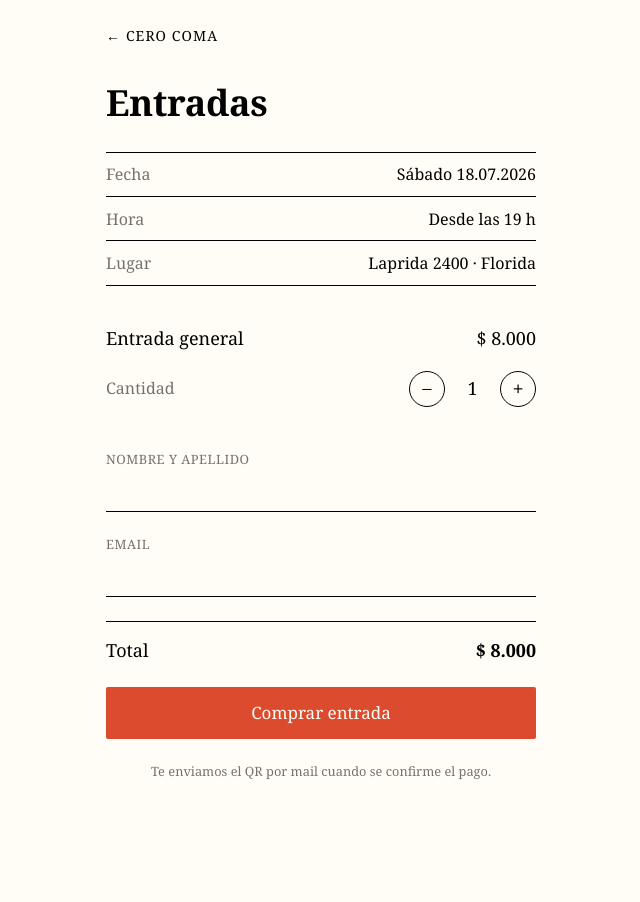
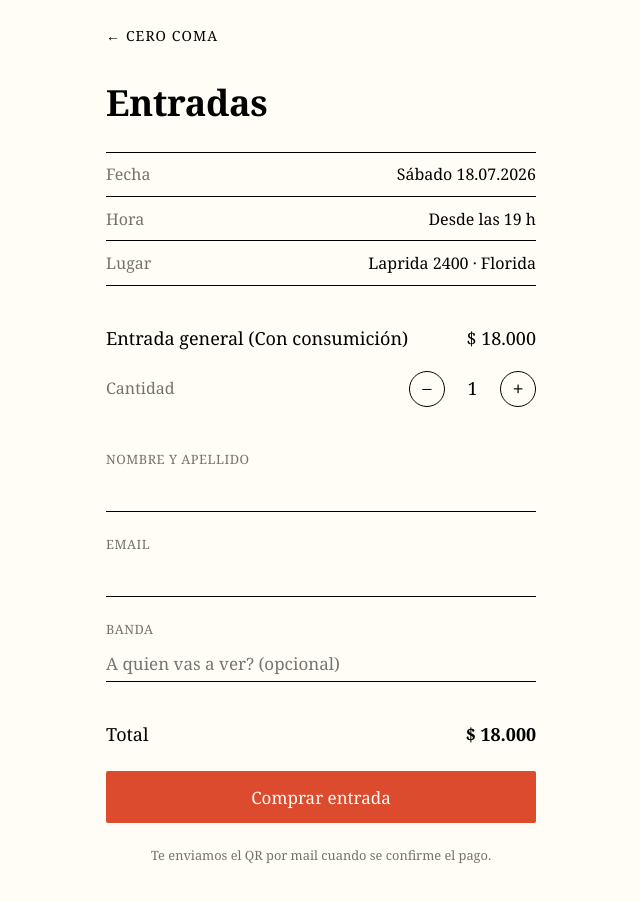
Before and after one commit to NevadoSantiago/CeroComa-Front, a React (Vite) app: page /entradas in a window 1280 px wide. Shown: the top 902 px of the page, without its empty margins (319-959 px from the left). Before the commit the page ends 845 px from the top, so only its background shows below. Built offline with nearby package versions, Linux system fonts and the light colour scheme; no server answers; a web font is replaced by a local one.

Commit message:
feat: campo banda opcional y precio 18000 con consumicion en entradas

```diff
--- a/src/api/orders.ts
+++ b/src/api/orders.ts
@@ -4,6 +4,7 @@ export interface CreateOrderPayload {
   buyerName: string;
   buyerEmail: string;
   quantity: number;
+  preferredBand?: string;
 }
 
 export interface CreateOrderResponse {
--- a/src/pages/EntradasPage/EntradasPage.module.css
+++ b/src/pages/EntradasPage/EntradasPage.module.css
@@ -128,7 +128,6 @@
   align-items: baseline;
   justify-content: space-between;
   padding-top: 1rem;
-  border-top: 1px solid var(--color-rule);
   font-size: 1.125rem;
 }
 .totalValue {
--- a/src/pages/EntradasPage/EntradasPage.tsx
+++ b/src/pages/EntradasPage/EntradasPage.tsx
@@ -9,8 +9,7 @@ const EVENT = {
   place: "Laprida 2400 · Florida",
 };
 
-// PLACEHOLDER: precio real a confirmar con el cliente.
-const TICKET = { label: "Entrada general", price: 8000 };
+const TICKET = { label: "Entrada general (Con consumición)", price: 18000 };
 const MAX_QTY = 10;
 
 const ars = new Intl.NumberFormat("es-AR", {
@@ -23,6 +22,7 @@ export function EntradasPage() {
   const [qty, setQty] = useState(1);
   const [name, setName] = useState("");
   const [email, setEmail] = useState("");
+  const [band, setBand] = useState("");
   const [submitting, setSubmitting] = useState(false);
   const [error, setError] = useState<string | null>(null);
 
@@ -37,6 +37,7 @@ export function EntradasPage() {
         buyerName: name,
         buyerEmail: email,
         quantity: qty,
+        preferredBand: band.trim() || undefined,
       });
       // Redirige al checkout de Mercado Pago.
       window.location.href = initPoint;
@@ -124,6 +125,18 @@ export function EntradasPage() {
           />
         </label>
 
+        <label className={styles.field}>
+          <span className={styles.fieldLabel}>Banda</span>
+          <input
+            className={styles.input}
+            type="text"
+            value={band}
+            onChange={(e) => setBand(e.target.value)}
+            placeholder="A quien vas a ver? (opcional)"
+            maxLength={120}
+          />
+        </label>
+
         <div className={styles.total}>
           <span>Total</span>
           <span className={styles.totalValue}>{ars.format(total)}</span>
```
